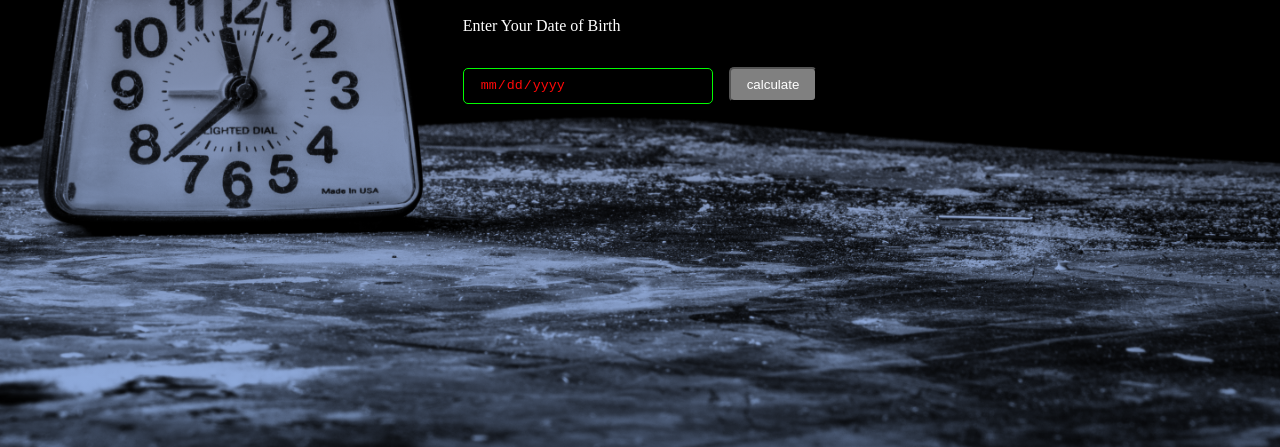
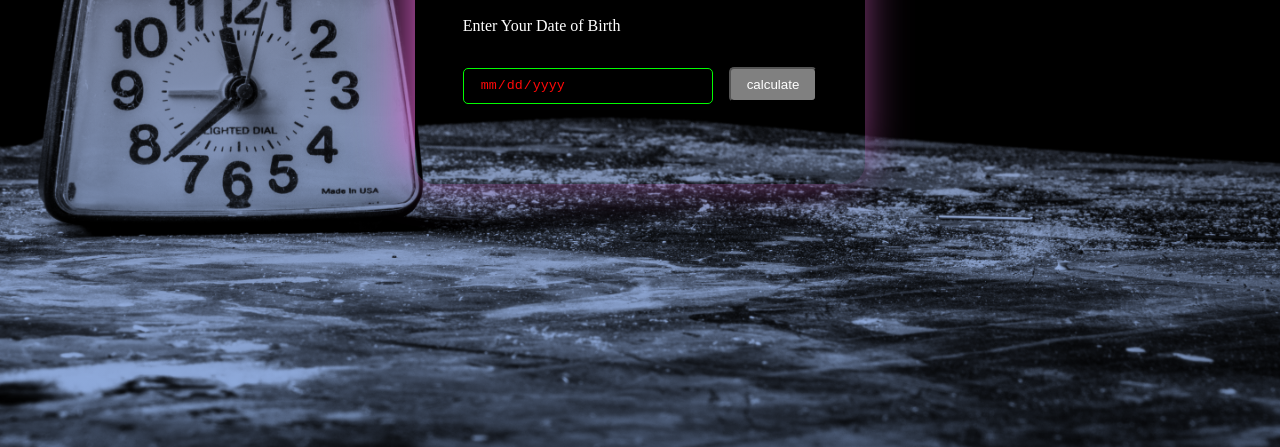
Before and after one commit to OneClickTechy/ageCalculator, a plain HTML site: page index.html in a window 1280 px wide. Shown: the part 353-800 px from the top of the page. Drawn offline with Linux system fonts and the light colour scheme.

Commit message:
box shadow

```diff
--- a/style.css
+++ b/style.css
@@ -24,6 +24,9 @@ body{
     display: flex;
     flex-direction: column;
     gap: 2rem;
+    border-radius: 20px;
+    padding: 3rem;
+    box-shadow:  rgba(224, 101, 208, 0.884) -10px -15px 50px;
 }
 .text{
     color: white;
```
